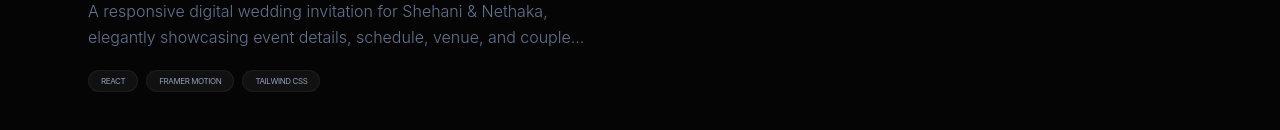
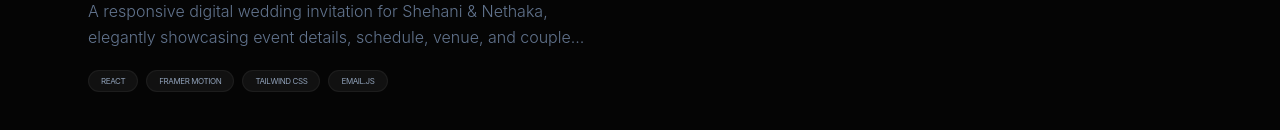
Before and after one commit to thisalkekirideniya-ui/my-portfolio, a React (Vite) app: page / in a window 1280 px wide. Shown: the part 2630-2760 px from the top of the page. Built offline with nearby package versions, Linux system fonts and the light colour scheme.

Commit message:
fix: adjust upcomig projects

```diff
--- a/src/components/Projects.jsx
+++ b/src/components/Projects.jsx
@@ -3,8 +3,10 @@ import { ArrowUpRight } from "lucide-react";
 import avStoreImg from "../assets/avstore.png";
 import dynamicImg from "../assets/dynamic.png";
 import weddingImg from "../assets/wedding.png";
+import eliteImg from "../assets/elite.png";
+import toursImg from "../assets/tours.png";
 
-const PROJECTS = [
+const PRODUCTION_PROJECTS = [
   {
     title: "AVSTORE.LK",
     cat: "E-Commerce",
@@ -24,16 +26,38 @@ const PROJECTS = [
   {
     title: "Shehani & Nethaka Wedding",
     cat: "Event Invitation",
-    desc: "A responsive digital wedding invitation  for Shehani & Nethaka, elegantly showcasing event details, schedule, venue, and couple story online.",
-    tech: ["React", "Framer Motion", "Tailwind css"],
+    desc: "A responsive digital wedding invitation for Shehani & Nethaka, elegantly showcasing event details, schedule, venue, and couple story online.",
+    tech: ["React", "Framer Motion", "Tailwind css", "email.js"],
     img: weddingImg,
     link: "https://wedding-invitation-nine-gray.vercel.app/"
+  }
+];
+
+const UPCOMING_PROJECTS = [
+  {
+    title: "Elite Gym",
+    cat: "Corporate",
+    desc: "A modern responsive fitness website showcasing training programs, memberships, schedules, and coaching services to enhance user engagement and motivation.",
+    tech: ["React.js", "Email.js", "Tailwind v4" ,"Node.js"],
+    img: eliteImg, // Image mapping added
+    link: "https://genetics-fitness-studio.vercel.app/" // Link mapping fixed
+  },
+  {
+    title: "TNG Tourism",
+    cat: "E-Commerce Website",
+    desc: "A dynamic travel platform highlighting destinations, tour packages, and booking options, providing users a seamless experience to explore and plan trips.",
+    tech: ["Node.js", "Firebase", "Express", "React"],
+    // Left empty or fallback placeholder block handled dynamically in JSX below
+    img: toursImg,
+    link: "https://tng-tours.vercel.app/"
   }
 ];
 
 export default function Projects() {
   return (
     <section id="work" className="py-24 px-6 md:px-20 bg-[#050505]">
+
+      {/* 1. SECTION MAIN HEADER */}
       <motion.div
         initial={{ opacity: 0, y: 20 }}
         whileInView={{ opacity: 1, y: 0 }}
@@ -44,45 +68,118 @@ export default function Projects() {
         <p className="text-3xl md:text-5xl font-bold italic text-white tracking-tighter">Production-Grade Systems.</p>
       </motion.div>
 
-      <div className="grid md:grid-cols-2 gap-12">
-        {PROJECTS.map((p, i) => (
+      {/* 2. PRODUCTION LIVE PROJECTS GRID */}
+      <div className="grid md:grid-cols-2 gap-12 mb-32">
+        {PRODUCTION_PROJECTS.map((p, i) => (
           <motion.div
             key={i}
+            initial={{ opacity: 0, y: 30 }}
+            whileInView={{ opacity: 1, y: 0 }}
+            viewport={{ once: true }}
+            transition={{ delay: i * 0.1 }}
             className="group relative cursor-pointer"
-            onClick={() => window.open(p.link, "_blank")} // Makes the whole card clickable
+            onClick={() => window.open(p.link, "_blank")}
           >
-            {/* 1. FIXED IMAGE BOX: Contain and Fit */}
             <div className="relative h-64 md:h-[350px] w-full overflow-hidden rounded-[2rem] border border-white/10 bg-[#111]">
               <img
                 src={p.img}
                 alt={p.title}
-                // Changed: Added object-top and removed grayscale
                 className="w-full h-full object-cover object-top transition-all duration-700 group-hover:scale-105 opacity-90 group-hover:opacity-100"
               />
-
-              {/* Overlay for "Click" feedback */}
               <div className="absolute inset-0 bg-black/20 group-active:bg-black/40 transition-all" />
-
               <div className="absolute top-6 right-6 p-3 bg-accent text-black rounded-full opacity-0 group-hover:opacity-100 transition-all duration-300 translate-y-2 group-hover:translate-y-0">
                 <ArrowUpRight size={20} />
               </div>
             </div>
 
-            {/* 2. CONTENT SECTION */}
             <div className="mt-6 px-2">
               <div className="flex items-center gap-3 mb-2">
                 <span className="text-[10px] tracking-[0.3em] text-accent/80 uppercase font-bold">{p.cat}</span>
                 <div className="h-[1px] w-6 bg-white/10"></div>
               </div>
-
               <h3 className="text-2xl md:text-3xl font-bold italic text-white mb-3 group-hover:text-accent transition-colors">
                 {p.title}
               </h3>
-
               <p className="text-slate-500 mb-5 text-sm md:text-base font-light leading-relaxed line-clamp-2">
                 {p.desc}
               </p>
+              <div className="flex flex-wrap gap-2">
+                {p.tech.map(t => (
+                  <span key={t} className="text-[8px] px-3 py-1 border border-white/5 bg-white/5 rounded-full uppercase tracking-tighter text-slate-400">
+                    {t}
+                  </span>
+                ))}
+              </div>
+            </div>
+          </motion.div>
+        ))}
+      </div>
 
+      {/* 3. UPCOMING PROJECTS HEADER */}
+      <motion.div
+        initial={{ opacity: 0, y: 20 }}
+        whileInView={{ opacity: 1, y: 0 }}
+        viewport={{ once: true }}
+        className="mb-12 border-t border-white/5 pt-20"
+      >
+        <h2 className="text-xs font-mono uppercase tracking-[0.5em] text-accent mb-4">Pipeline Architecture</h2>
+        <p className="text-2xl md:text-4xl font-bold italic text-white tracking-tighter">Future Architecture.</p>
+      </motion.div>
+
+      {/* 4. UPCOMING PROJECTS LIST WITH FULL VISUAL TREATMENT */}
+      <div className="grid md:grid-cols-2 gap-12">
+        {UPCOMING_PROJECTS.map((p, i) => (
+          <motion.div
+            key={i}
+            initial={{ opacity: 0, y: 30 }}
+            whileInView={{ opacity: 1, y: 0 }}
+            viewport={{ once: true }}
+            transition={{ delay: i * 0.1 }}
+            className="group relative cursor-pointer"
+            onClick={() => p.link !== "#" && window.open(p.link, "_blank")}
+          >
+            {/* Visual Screenshot Display Box */}
+            <div className="relative h-64 md:h-[350px] w-full overflow-hidden rounded-[2rem] border border-white/10 bg-[#111]">
+              {p.img ? (
+                <img
+                  src={p.img}
+                  alt={p.title}
+                  className="w-full h-full object-cover object-top transition-all duration-700 group-hover:scale-105 opacity-90 group-hover:opacity-100"
+                />
+              ) : (
+                // Fallback elegant neon pattern block if an image isn't built yet
+                <div className="w-full h-full bg-gradient-to-br from-[#111] to-[#1a1a1a] flex flex-col items-center justify-center gap-2">
+                  <span className="text-[10px] font-mono tracking-widest text-slate-600 uppercase">Architecture Blueprint</span>
+                  <div className="w-12 h-[1px] bg-white/5 animate-pulse" />
+                </div>
+              )}
+
+              <div className="absolute inset-0 bg-black/20 group-active:bg-black/40 transition-all" />
+
+              {/* Conditional Indicator tag inside card context */}
+              <div className="absolute top-6 left-6 px-3 py-1 bg-black/60 backdrop-blur-md rounded-md border border-white/5 text-[8px] tracking-widest text-accent uppercase font-mono">
+                Beta Build
+              </div>
+
+              {p.link !== "#" && (
+                <div className="absolute top-6 right-6 p-3 bg-accent text-black rounded-full opacity-0 group-hover:opacity-100 transition-all duration-300 translate-y-2 group-hover:translate-y-0">
+                  <ArrowUpRight size={20} />
+                </div>
+              )}
+            </div>
+
+            {/* Content Details Rendering */}
+            <div className="mt-6 px-2">
+              <div className="flex items-center gap-3 mb-2">
+                <span className="text-[10px] tracking-[0.3em] text-accent/80 uppercase font-bold">{p.cat}</span>
+                <div className="h-[1px] w-6 bg-white/10"></div>
+              </div>
+              <h3 className="text-2xl md:text-3xl font-bold italic text-white mb-3 group-hover:text-accent transition-colors">
+                {p.title}
+              </h3>
+              <p className="text-slate-500 mb-5 text-sm md:text-base font-light leading-relaxed line-clamp-2">
+                {p.desc}
+              </p>
               <div className="flex flex-wrap gap-2">
                 {p.tech.map(t => (
                   <span key={t} className="text-[8px] px-3 py-1 border border-white/5 bg-white/5 rounded-full uppercase tracking-tighter text-slate-400">
```
Also changed, not shown: src/assets/elite.png (renamed from src/assets/elite.png.png), 1 other file (tests, documents, lock files or other folders).
